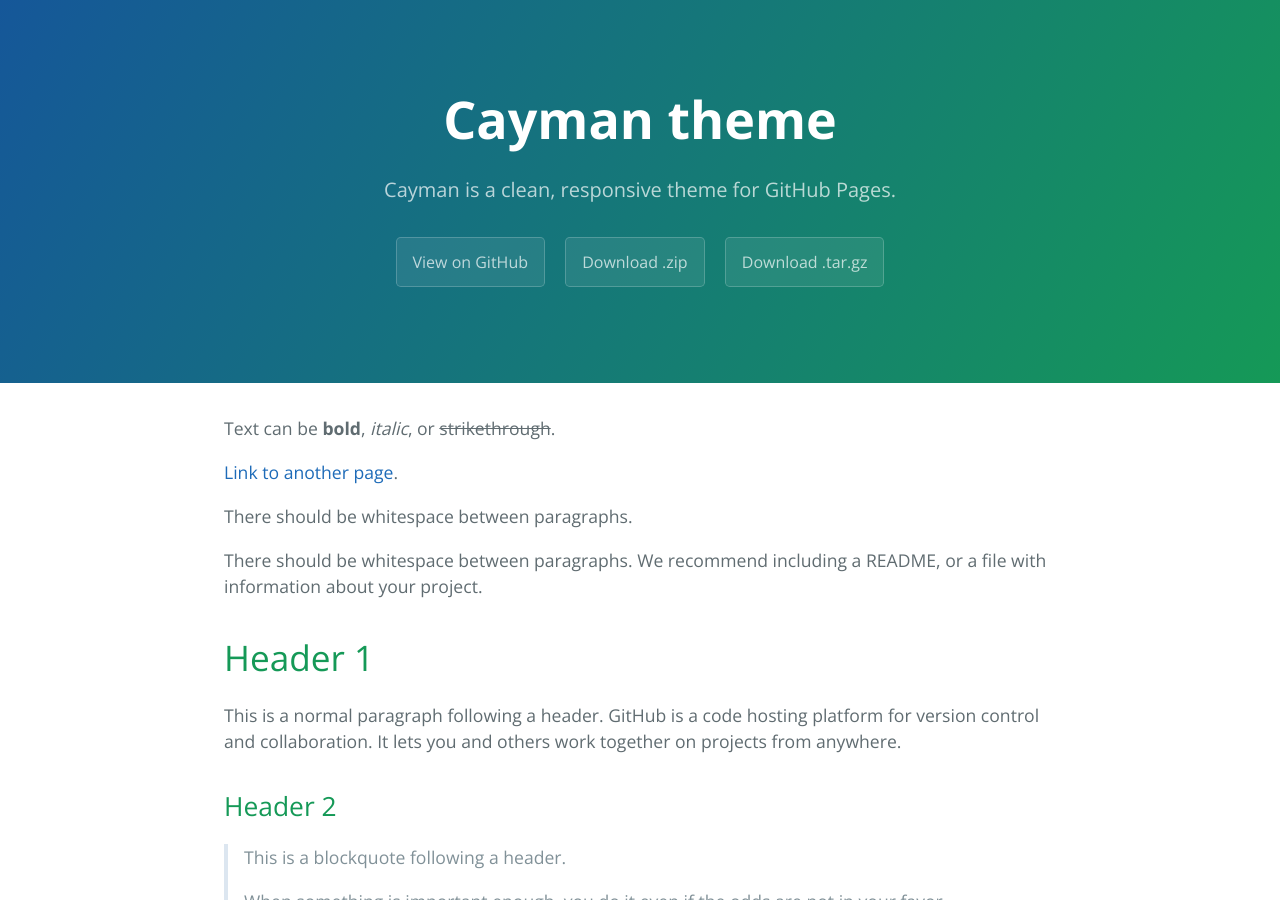
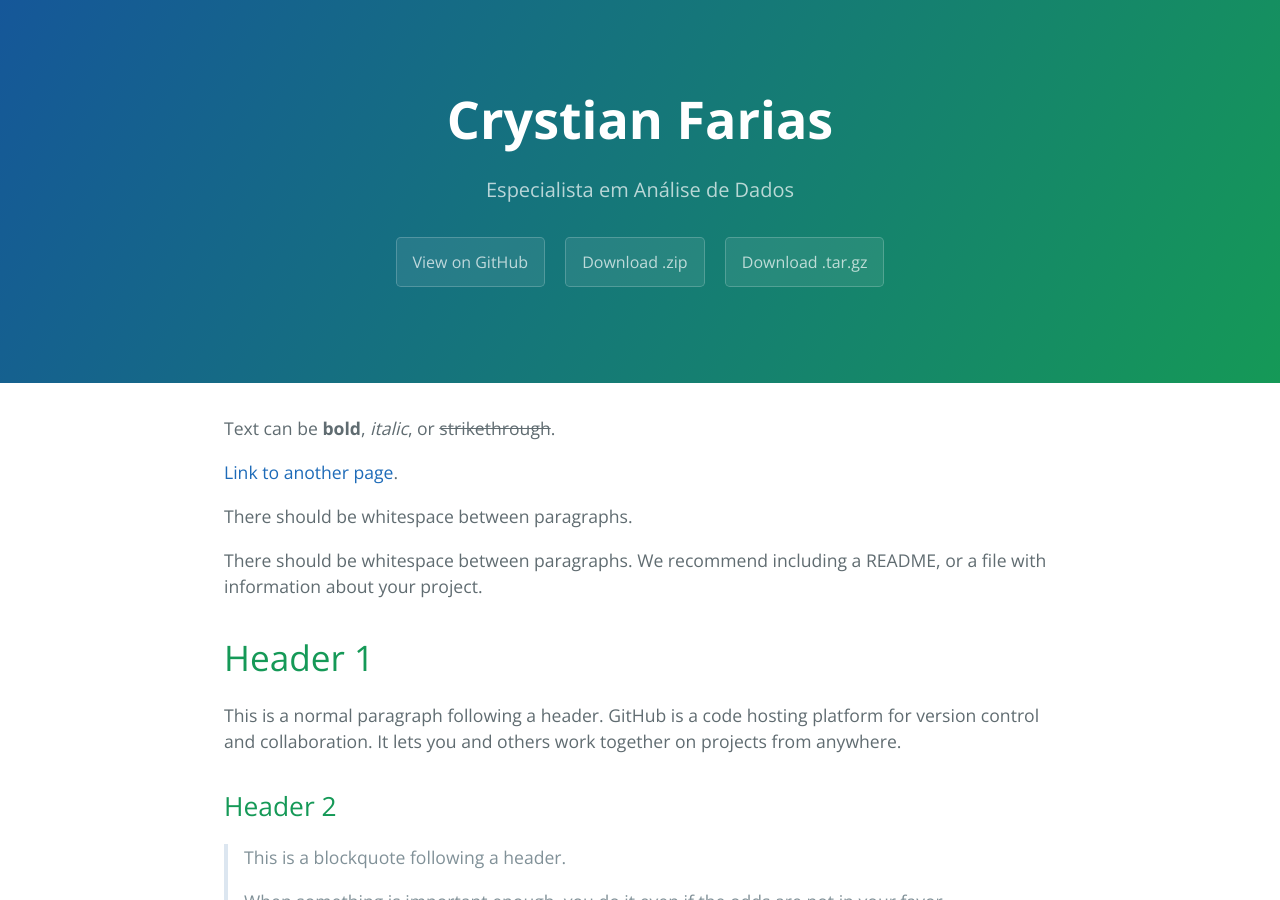
Before and after one commit to crystianfarias/Portfolio, a Jekyll site: the page built from index.md, in a window 1280 px wide and 900 px high. Built offline with Jekyll 4.4.1, drawn with Linux system fonts in a browser that asks for light colours.

Commit message:
Update _config.yml

```diff
--- a/_config.yml
+++ b/_config.yml
@@ -1,5 +1,5 @@
-title: Cayman theme
-description: Cayman is a clean, responsive theme for GitHub Pages.
+title: Crystian Farias
+description: Especialista em Análise de Dados
 show_downloads: true
 google_analytics:
 theme: jekyll-theme-cayman
```
